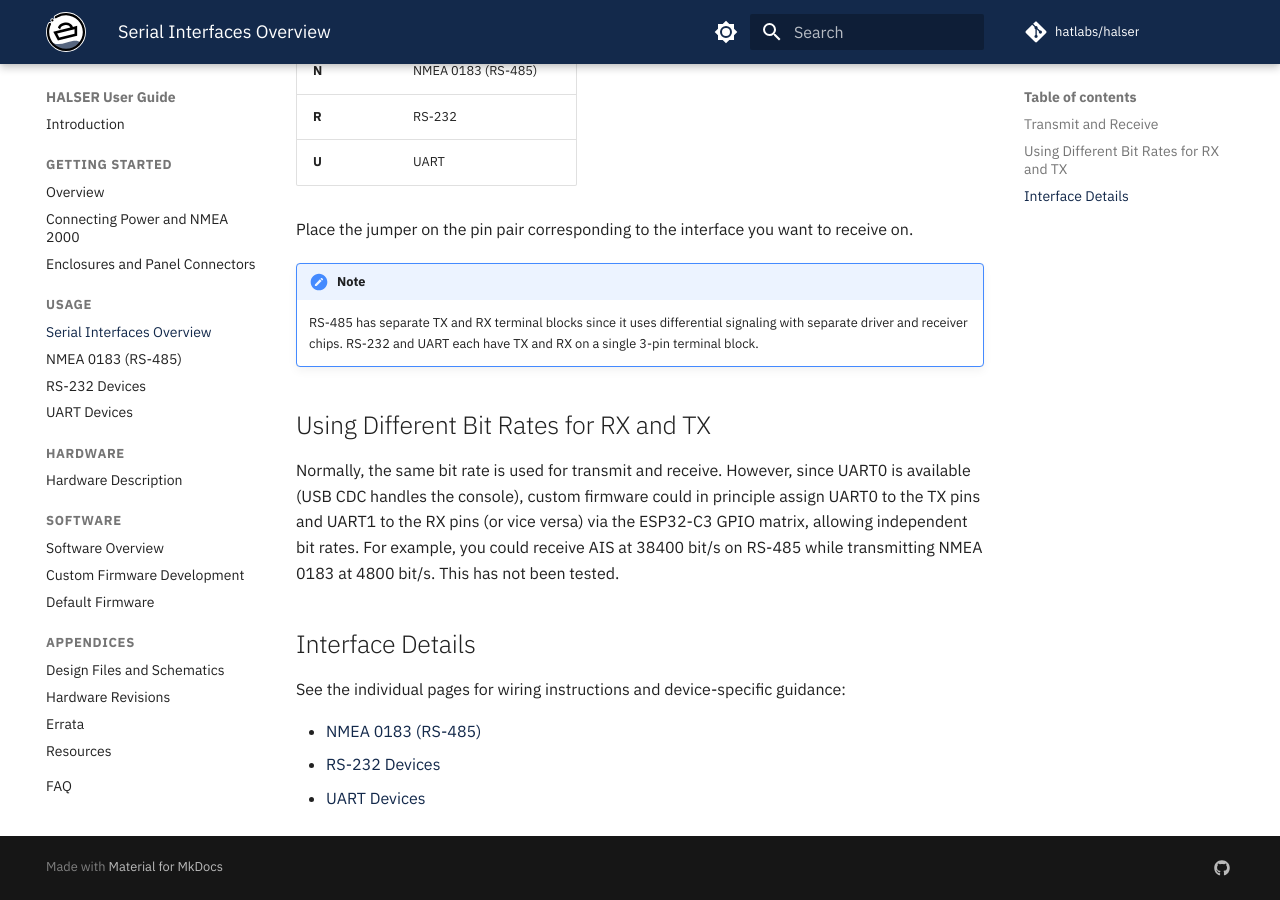
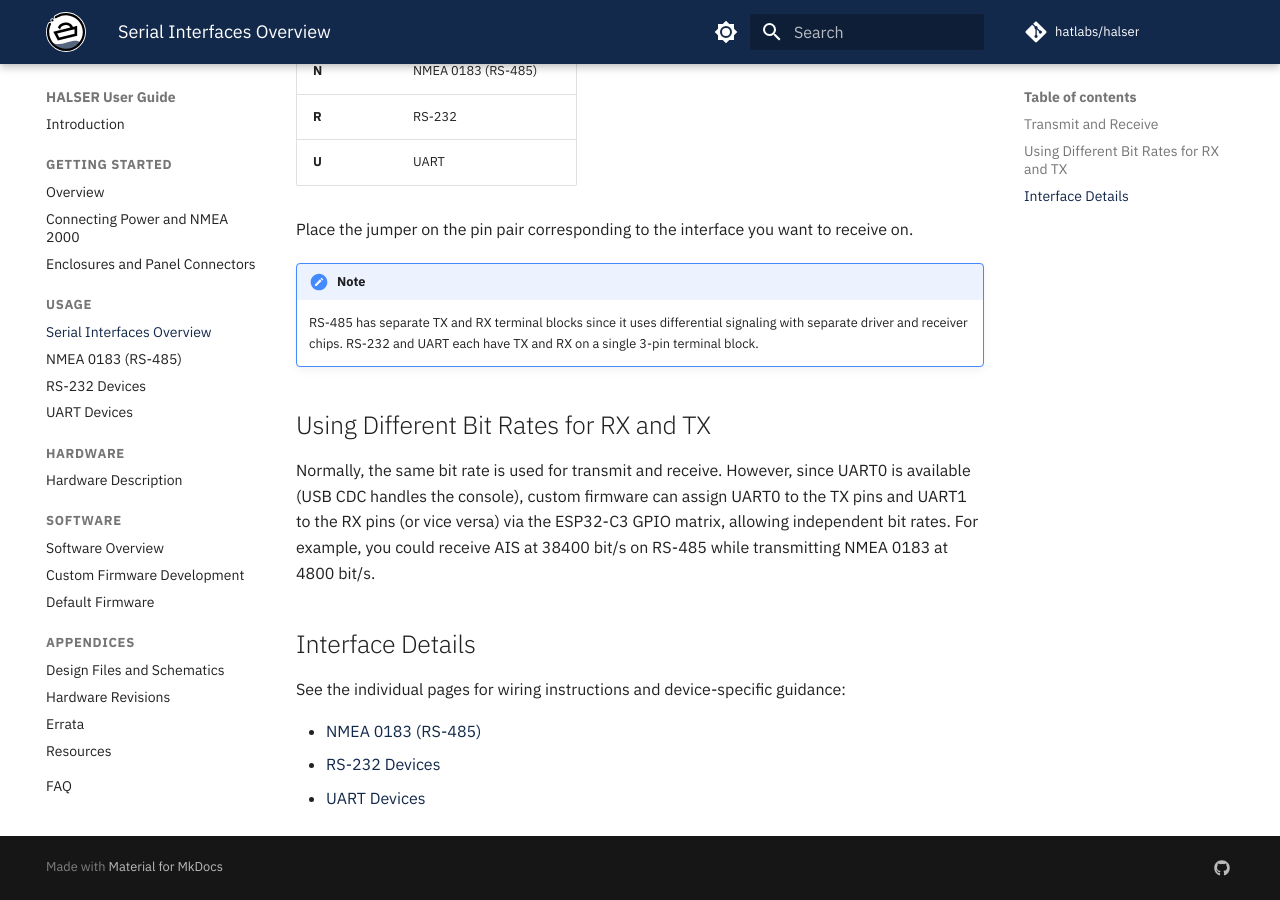
Before and after one commit to hatlabs/halser, an MkDocs documentation site: the page built from docs/usage/serial-interfaces.md, in a window 1280 px wide and 900 px high, scrolled down 658 px. Built offline with MkDocs 1.6.1 and Material for MkDocs 9.7.7, drawn with Linux system fonts in a browser that asks for light colours; comment, search, counter and statistics services are not loaded.

Commit message:
fix: remove unnecessary caveat from dual bit rate section
Co-Authored-By: Claude Opus 4.6 (1M context) <noreply@anthropic.com>

```diff
--- a/docs/usage/serial-interfaces.md
+++ b/docs/usage/serial-interfaces.md
@@ -29,7 +29,7 @@ Place the jumper on the pin pair corresponding to the interface you want to rece
 
 ## Using Different Bit Rates for RX and TX
 
-Normally, the same bit rate is used for transmit and receive. However, since UART0 is available (USB CDC handles the console), custom firmware could in principle assign UART0 to the TX pins and UART1 to the RX pins (or vice versa) via the ESP32-C3 GPIO matrix, allowing independent bit rates. For example, you could receive AIS at 38400 bit/s on RS-485 while transmitting NMEA 0183 at 4800 bit/s. This has not been tested.
+Normally, the same bit rate is used for transmit and receive. However, since UART0 is available (USB CDC handles the console), custom firmware can assign UART0 to the TX pins and UART1 to the RX pins (or vice versa) via the ESP32-C3 GPIO matrix, allowing independent bit rates. For example, you could receive AIS at 38400 bit/s on RS-485 while transmitting NMEA 0183 at 4800 bit/s.
 
 ## Interface Details
 
```
